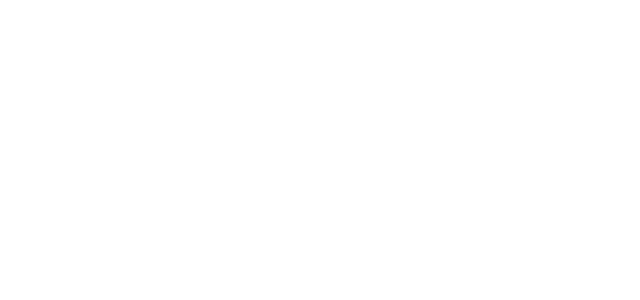
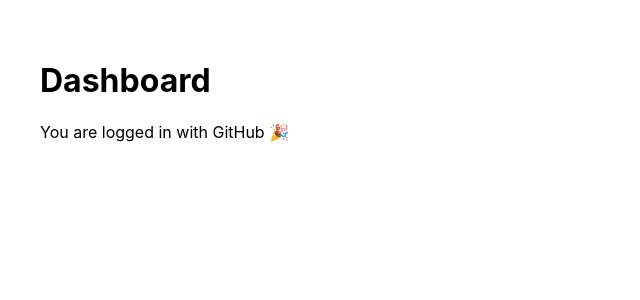
Before and after one commit to Ramadal19/student-appointment-scheduler-mern, a React (Create React App) app in the folder frontend/: page /dashboard in a window 1280 px wide. Before the commit this address had no page. Shown: the top 300 px of the page, without its empty margins (0-640 px from the left). Built offline with nearby package versions, Linux system fonts and the light colour scheme.

Commit message:
dashboard create

```diff
--- a/frontend/src/App.js
+++ b/frontend/src/App.js
@@ -2,6 +2,7 @@
 import { BrowserRouter, Routes, Route, Link } from "react-router-dom";
 import Login from "./pages/Login";
 import "./styles/auth.css";
+import Dashboard from "./pages/Dashboard";
 
 function Home() {
   const [message, setMessage] = useState("");
@@ -34,6 +35,7 @@
       <Routes>
         <Route path="/" element={<Home />} />
         <Route path="/login" element={<Login />} />
+        <Route path="/dashboard" element={<Dashboard />} />
       </Routes>
     </BrowserRouter>
   );
--- /dev/null
+++ b/frontend/src/pages/Dashboard.jsx
@@ -0,0 +1,8 @@
+export default function Dashboard() {
+  return (
+    <div style={{ padding: 40 }}>
+      <h1>Dashboard</h1>
+      <p>You are logged in with GitHub 🎉</p>
+    </div>
+  );
+}
```
